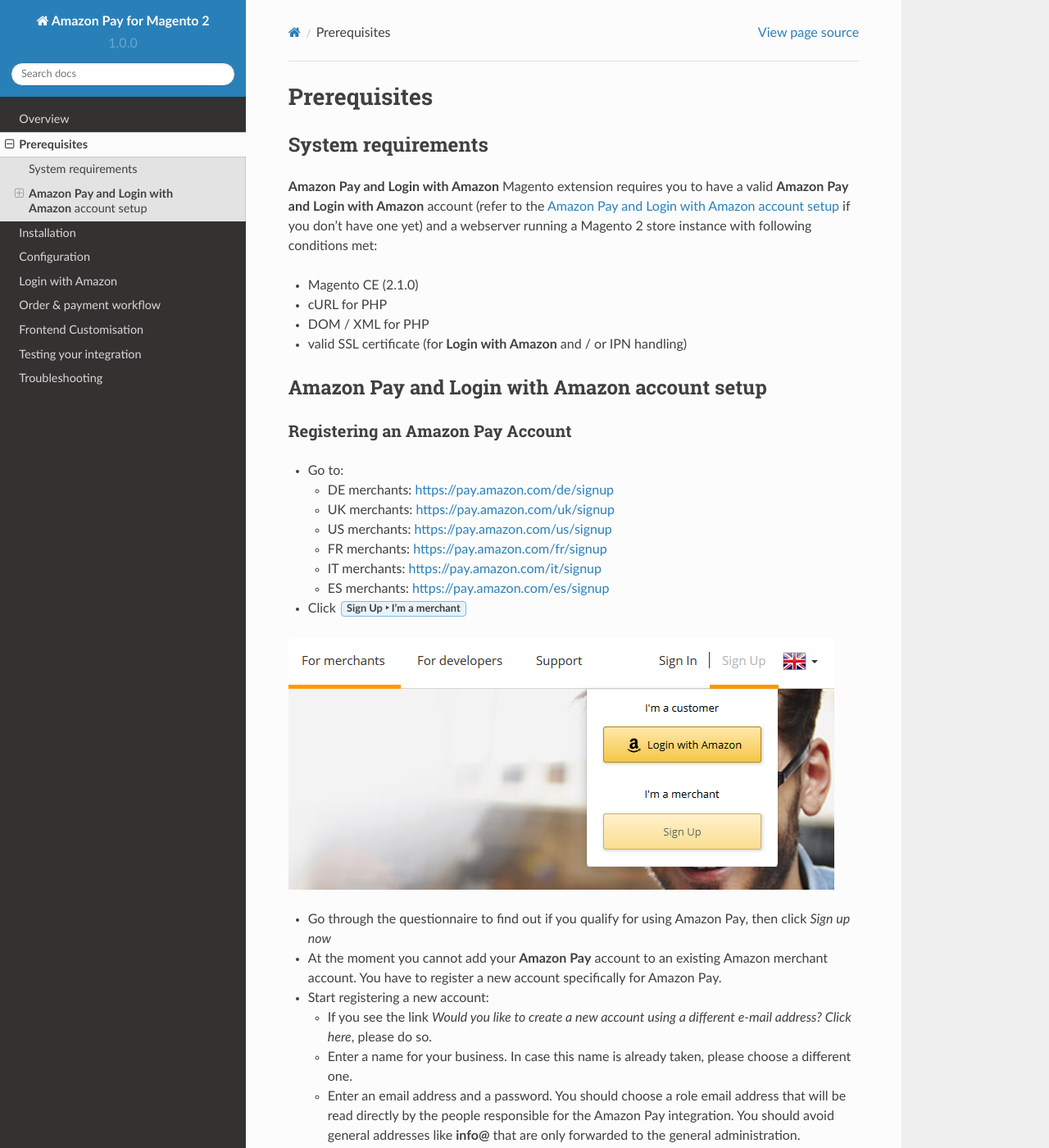
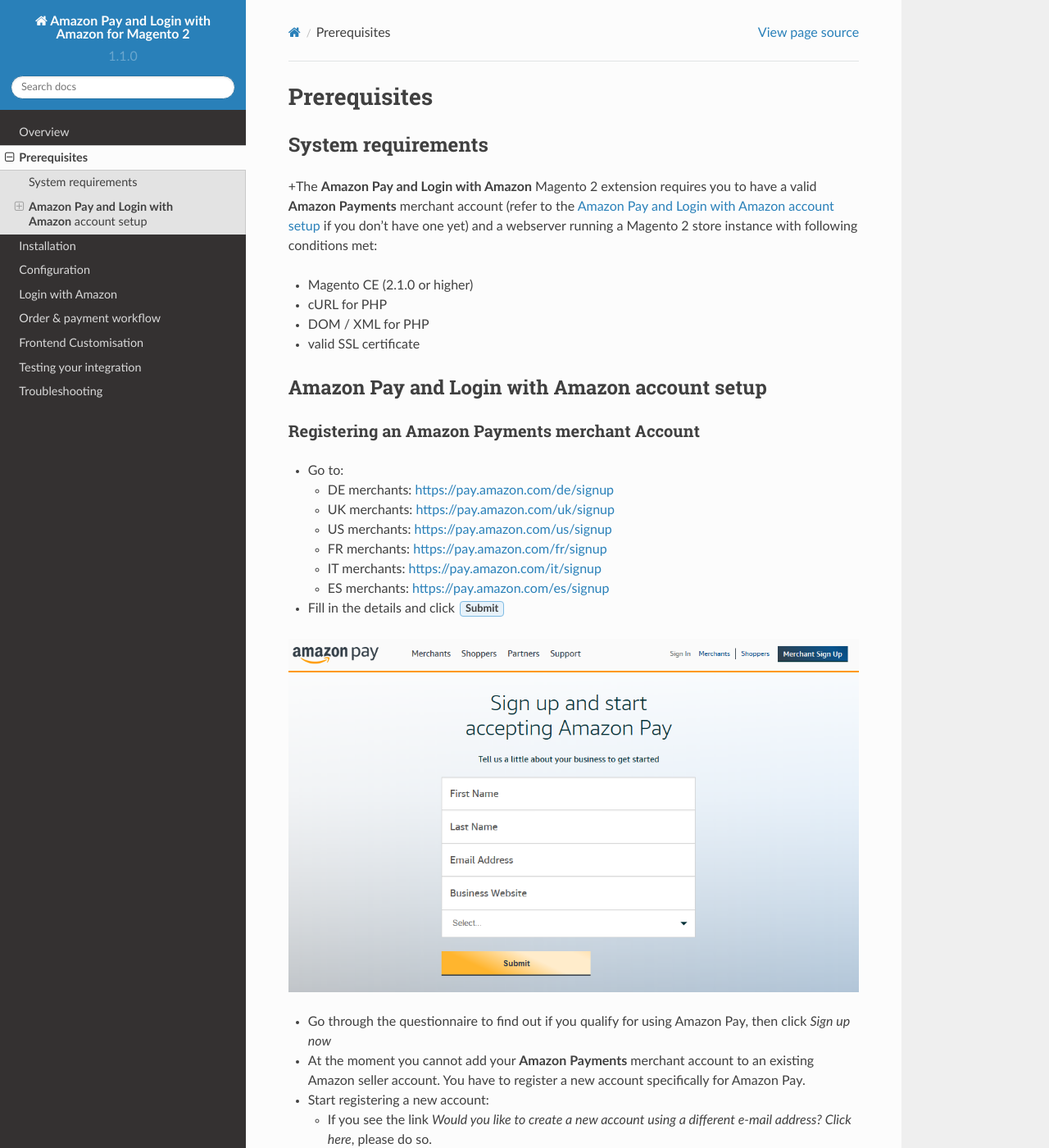
Before and after one commit to amzn/amazon-payments-magento-2-plugin, a Sphinx documentation site: the page built from docs/prerequisites.rst, in a window 1280 px wide and 1400 px high. Shown: the whole window at 82% size. Built offline with Sphinx 7.4.7 and the Read the Docs theme 2.0.0, drawn with Linux system fonts in a browser that asks for light colours; some of the changed text lies outside the part shown.

Commit message:
documentation updates

```diff
--- a/docs/conf.py
+++ b/docs/conf.py
@@ -50,18 +50,19 @@
 master_doc = 'index'
 
 # General information about the project.
-project = u'Amazon Pay for Magento 2'
-copyright = u'2016, Amazon'
-author = u'Amazon'
+project = u'Amazon Pay and Login with Amazon for Magento 2'
+copyright = u'2017, Amazon.com Inc or its affiliates'
+author = u'Amazon.com Inc or its affiliates'
+
 
 # The version info for the project you're documenting, acts as replacement for
 # |version| and |release|, also used in various other places throughout the
 # built documents.
 #
 # The short X.Y version.
-version = u'1.0.0'
+version = u'1.1.0'
 # The full version, including alpha/beta/rc tags.
-release = u'1.0.0'
+release = u'1.1.0'
 
 # The language for content autogenerated by Sphinx. Refer to documentation
 # for a list of supported languages.
--- a/docs/login.rst
+++ b/docs/login.rst
@@ -2,11 +2,11 @@
 =================
 **Login with Amazon** allows users to login to your shop using their Amazon username and password. The name, email address and user id is fetched from Amazon in order to facilitate the creation of a Magento account. Shipping and billing address will be retrieved as part of the checkout.
 
-Customers who have logged in via Amazon previously, will be recognized and automatically logged in into the Magento customer account as well. In case an account for the email address already exists, the accounts can be linked to add **Login with Amazon** as another option to sign in for the customer.
+Customers who have logged in via Login with Amazon previously, will be recognized and automatically logged in into the Magento customer account as well. In case an account for the email address already exists, the accounts can be linked to add **Login with Amazon** as another option to sign in for the customer.
 
 Requirements
 ------------
-To offer the **Login with Amazon** service, you have to have a valid **Amazon Pay and Login with Amazon** merchant account (refer to the :ref:`prerequisites-amazon-account-setup` if you don't have one yet), registered application for **Login with Amazon** service (refer to the :ref:`prerequisites-registering-application-for-login-with-amazon` if you don't have one yet) and Magento 2 store with a valid SSL certificate installed and properly configured in your shop.
+To offer the **Login with Amazon** service, you have to have a valid **Amazon Payments** merchant account (refer to the :ref:`prerequisites-amazon-account-setup` if you don't have one yet), registered application for **Login with Amazon** service (refer to the :ref:`prerequisites-registering-application-for-login-with-amazon` if you don't have one yet) and Magento 2 store with a valid SSL certificate installed and properly configured in your shop.
 
 `Login with Amazon` button
 --------------------------
--- a/docs/prerequisites.rst
+++ b/docs/prerequisites.rst
@@ -4,12 +4,12 @@
 System requirements
 -------------------
 
-**Amazon Pay and Login with Amazon** Magento extension requires you to have a valid **Amazon Pay and Login with Amazon** account (refer to the :ref:`prerequisites-amazon-account-setup` if you don't have one yet) and a webserver running a Magento 2 store instance with following conditions met:
++The **Amazon Pay and Login with Amazon** Magento 2 extension requires you to have a valid **Amazon Payments** merchant account (refer to the :ref:`prerequisites-amazon-account-setup` if you don't have one yet) and a webserver running a Magento 2 store instance with following conditions met:
 
-* Magento CE (2.1.0)
+* Magento CE (2.1.0 or higher)
 * cURL for PHP
 * DOM / XML for PHP
-* valid SSL certificate (for **Login with Amazon** and / or IPN handling)
+* valid SSL certificate
 
 .. _prerequisites-amazon-account-setup:
 
@@ -17,8 +17,8 @@
 -------------------------------------------
 
 
-Registering an Amazon Pay Account
-~~~~~~~~~~~~~~~~~~~~~~~~~~~~~~~~~~~~~~
+Registering an Amazon Payments merchant Account
+~~~~~~~~~~~~~~~~~~~~~~~~~~~~~~~~~~~~~~~~~~~~~~~
 
 * Go to:
 
@@ -28,12 +28,12 @@
   * FR merchants: `https://pay.amazon.com/fr/signup <https://pay.amazon.com/fr/signup>`_
   * IT merchants: `https://pay.amazon.com/it/signup <https://pay.amazon.com/it/signup>`_
   * ES merchants: `https://pay.amazon.com/es/signup <https://pay.amazon.com/us/signup>`_
-* Click :menuselection:`Sign Up --> I'm a merchant`
+* Fill in the details and click :menuselection:`Submit`
 
 .. image:: /images/seller-central/prerequisites_screenshot_1.png
 
 * Go through the questionnaire to find out if you qualify for using Amazon Pay, then click `Sign up now`
-* At the moment you cannot add your **Amazon Pay** account to an existing Amazon merchant account. You have to register a new account specifically for Amazon Pay.
+* At the moment you cannot add your **Amazon Payments** merchant account to an existing Amazon seller account. You have to register a new account specifically for Amazon Pay.
 * Start registering a new account:
 
   * If you see the link `Would you like to create a new account using a different e-mail address? Click here`, please do so.
```
Also changed, not shown: docs/flow.rst (+9 -1 lines), docs/images/amazon-pay-button.png (added), docs/images/payment-widget.png, docs/images/seller-central/prerequisites_screenshot_1.png, docs/images/shipping-widget.png.
